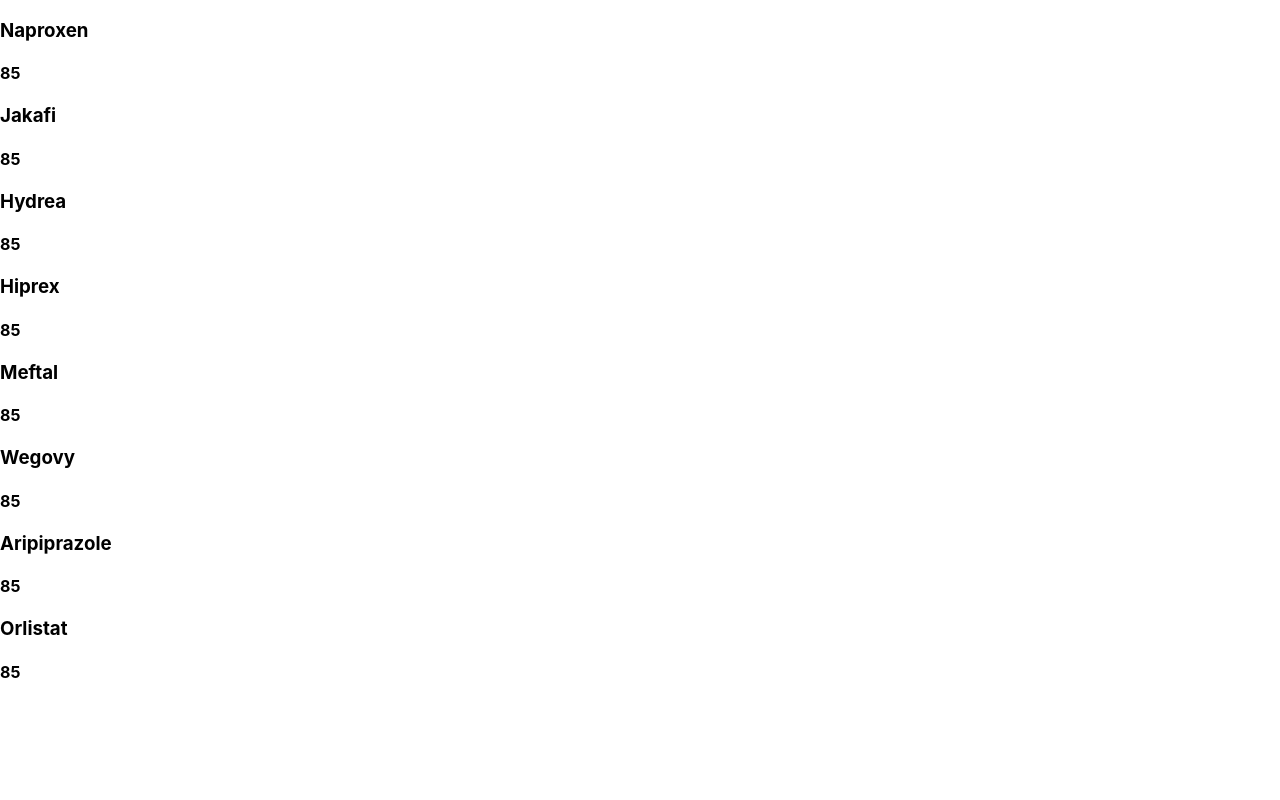
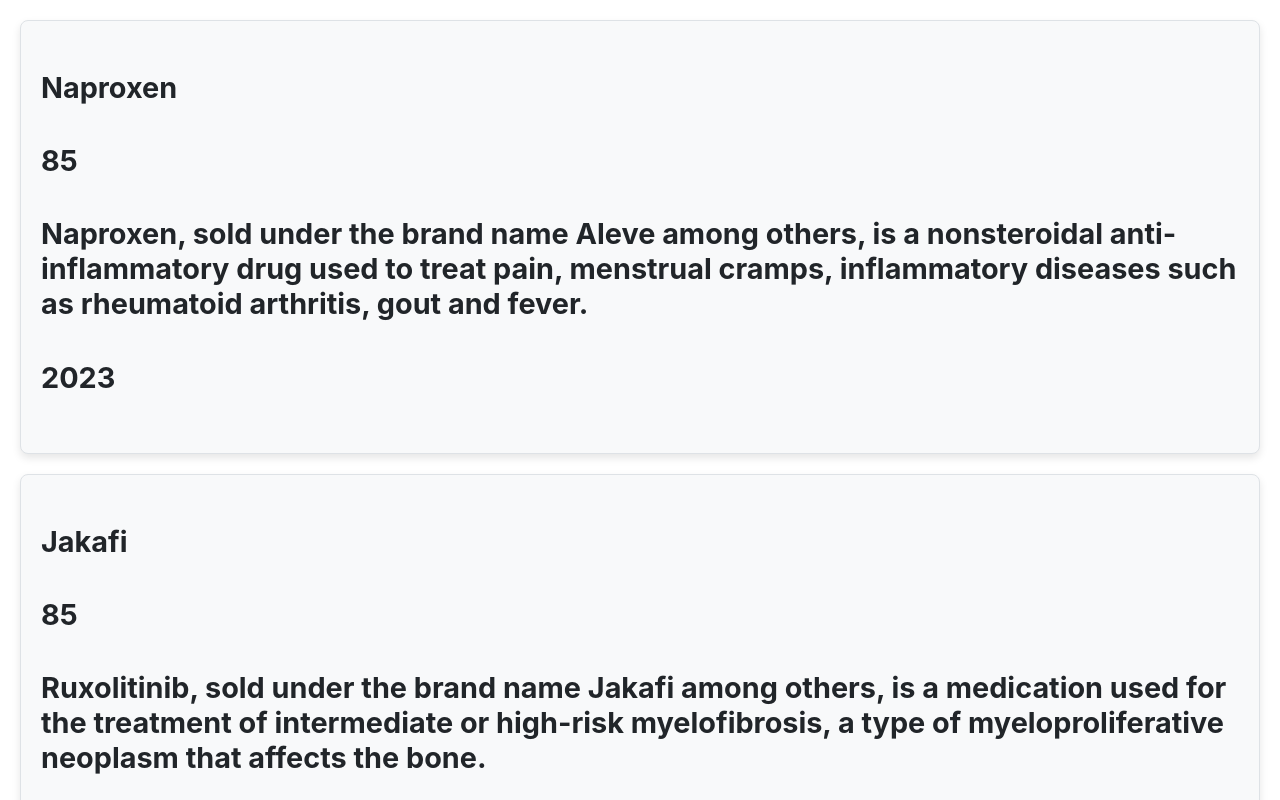
Before and after one commit to dholiyajay/Firstreact, a React (Create React App) app: page / in a window 1280 px wide. Shown: the top 800 px of the page. Built offline with nearby package versions, Linux system fonts and the light colour scheme.

Commit message:
Homework

```diff
--- a/src/App.js
+++ b/src/App.js
@@ -6,9 +6,11 @@
 // import Counter from './user/component/Counter';
 // import Country from './user/component/Country';
 import CountryFuc from './user/component/CountryFuc';
+import Docter from './user/container/Docter';
 import Medicines from './user/container/Medicines';
 // import Countrycity from './user/component/Countrycity';
 // import Dec from './user/component/Dec';
+
 
 function App() {
   return (
@@ -21,7 +23,8 @@
       {/* <Dec /> */}
       {/* <Countrycity /> */}
       {/* <Citycountry /> */}
-      <Medicines/>
+      <Medicines />
+      <Docter />
     </>
 
   );
--- a/src/user/component/Card.js
+++ b/src/user/component/Card.js
@@ -1,11 +1,25 @@
 import React from 'react';
 
-function Card({data}) {
+import styles from "./Crad.module.css";
+// import styles from '../component/Crad.css';
+
+
+function Card({ data }) {
     // console.log(data);
     return (
-        <div>
-            <h3>{data.name}</h3>
-            <h4>{data.price}</h4>
+        <div className={styles.cardContainer}>
+            <h3 className={styles.cardTitle}>{data.name}</h3>
+            <h4  className={styles.cardTitle}>{data.price}</h4>
+            <h4  className={styles.cardTitle}>{data.desc}</h4>
+            <h4  className={styles.cardTitle}>{data.expiry}</h4>
+
+
+            <h4 className={styles.cardFees}>{data.fees}</h4>
+            <h4  className={styles.cardTitle}>{data.speciality}</h4>
+            <h4  className={styles.cardTitle}>{data.hospital}</h4>
+
+
+
         </div>
     );
 }
--- /dev/null
+++ b/src/user/component/Crad.module.css
@@ -0,0 +1,48 @@
+/* Crad.module.css */
+
+.cardContainer {
+  background-color: #f8f9fa;
+  border: 1px solid #dee2e6;
+  border-radius: 8px;
+  padding: 20px;
+  margin: 20px;
+  transition: transform 0.3s ease-in-out;
+  box-shadow: 0 4px 8px rgba(0, 0, 0, 0.1);
+}
+
+.cardContainer:hover {
+  transform: translateY(-5px);
+}
+
+.cardTitle {
+  font-size: 1.8rem;
+  color: #212529;
+  margin-bottom: 10px;
+}
+
+.cardText {
+  font-size: 1.2rem;
+  color: #495057;
+}
+
+.cardHighlight {
+  font-weight: bold;
+  color: #e44d26;
+}
+
+.cardFooter {
+  margin-top: 10px;
+  display: flex;
+  justify-content: space-between;
+  align-items: center;
+  color: #6c757d;
+}
+
+.cardFooter a {
+  text-decoration: none;
+  color: #007bff;
+}
+
+.cardFooter a:hover {
+  text-decoration: underline;
+}
--- /dev/null
+++ b/src/user/container/Docter.js
@@ -0,0 +1,49 @@
+import React, { Component } from 'react'
+import Card from '../component/Card';
+// import styles from "./Crad.module.css";
+
+
+const Docterdetails = [
+    {
+        "id": 1,
+        "name": "Dr. John Smith",
+        "speciality": "Cardiologist",
+        "hospital": "Hospital A",
+        "fees": 6000
+    },
+    {
+        "id": 2,
+        "name": "Dr. Jane Johnson",
+        "speciality": "Neurologist",
+        "hospital": "Hospital B",
+        "fees": 7500
+    },
+    {
+        "id": 3,
+        "name": "Dr. Peter Patient",
+        "speciality": "Dentist",
+        "hospital": "Hospital C",
+        "fees": 5000
+    }
+]
+
+export default class Docter extends Component {
+
+    constructor(props) {
+        super(props);
+        this.state = {
+            doctors: Docterdetails
+        };
+    }
+    render() {
+        return (
+            <>
+                {
+                    this.state.doctors.map((v, i) => (
+                        <Card  data={v} />
+                    ))
+                }
+            </>
+        )
+    }
+}
```
Also changed, not shown: src/App.css (line endings or trailing spaces).
